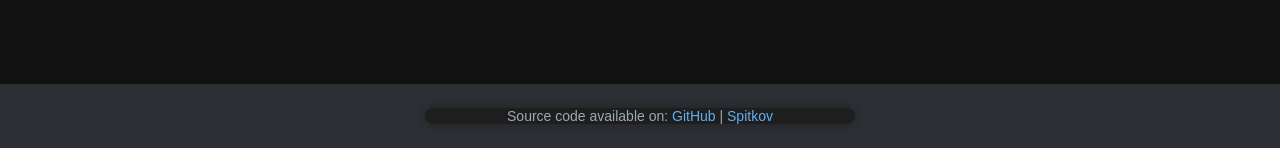
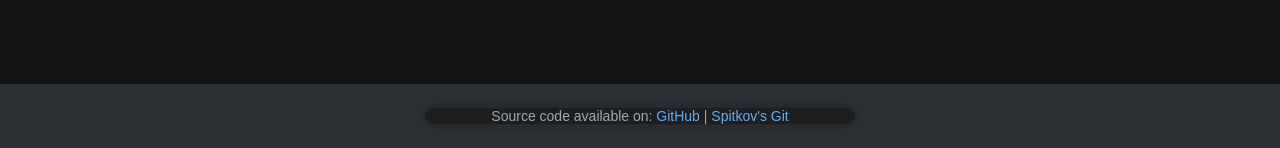
Before and after one commit to RJStudios/aCloud, a Flask app: page / in a window 1280 px wide. Shown: the part 652-800 px from the top of the page. Run offline with Flask 3, Linux system fonts and the light colour scheme.

Commit message:
Update templates/index.html

```diff
--- a/templates/index.html
+++ b/templates/index.html
@@ -210,7 +210,7 @@
     <div class="container">
         <p class="footer-text">Source code available on:
             <a href="https://github.com/realcgcristi/order" target="_blank">GitHub</a> |
-            <a href="https://git.spitkov.hu/cgcristi/order" target="_blank">Spitkov</a>
+            <a href="https://git.spitkov.hu/cgcristi/order" target="_blank">Spitkov's Git</a>
         </p>
     </div>
 </footer>
```
